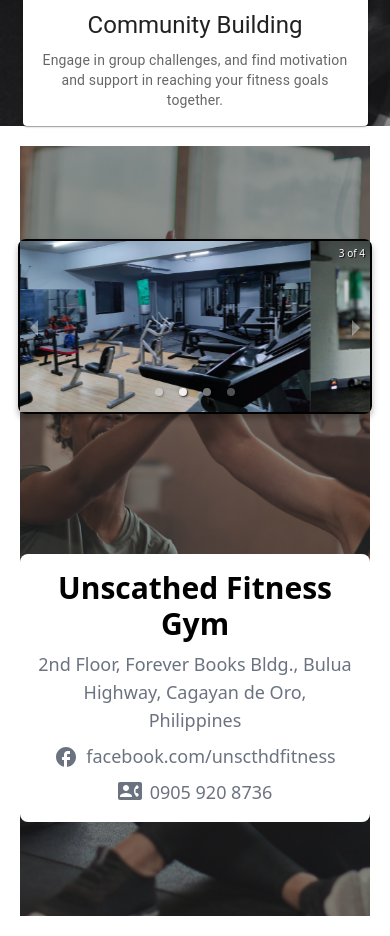
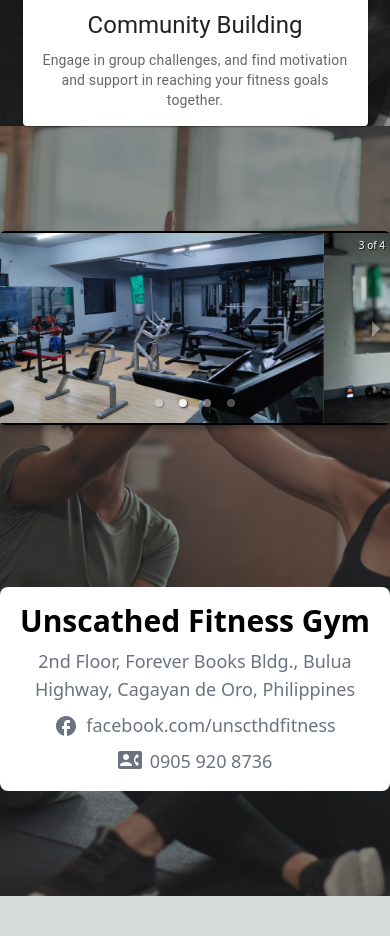
Before and after one commit to 2202-XU-CSCC22B/groupD, a Next.js app in the folder front-end/: page / in a window 390 px wide. Shown: the part 2160-3096 px from the top of the page. After the commit the page ends 3056 px from the top, so only its background shows below. Built offline with nearby package versions, Linux system fonts and the light colour scheme.

Commit message:
Updated ContactSection mobile-friendly.

```diff
--- a/front-end/src/components/home/ContactSection.js
+++ b/front-end/src/components/home/ContactSection.js
@@ -15,7 +15,6 @@ import Image from "next/image";
 
 const ContactSection = ({ ...props }) => {
   return (
-    <div style={{ padding: "20px" }}>
     <Section
       {...props}
       className="flex items-center -z-50"
@@ -90,7 +89,7 @@ const ContactSection = ({ ...props }) => {
         </div>
       </MyContainer>
       </Section>
-    </div>
+
   );
 };
 
```
Lines whose indentation alone changed are shown as unchanged.
